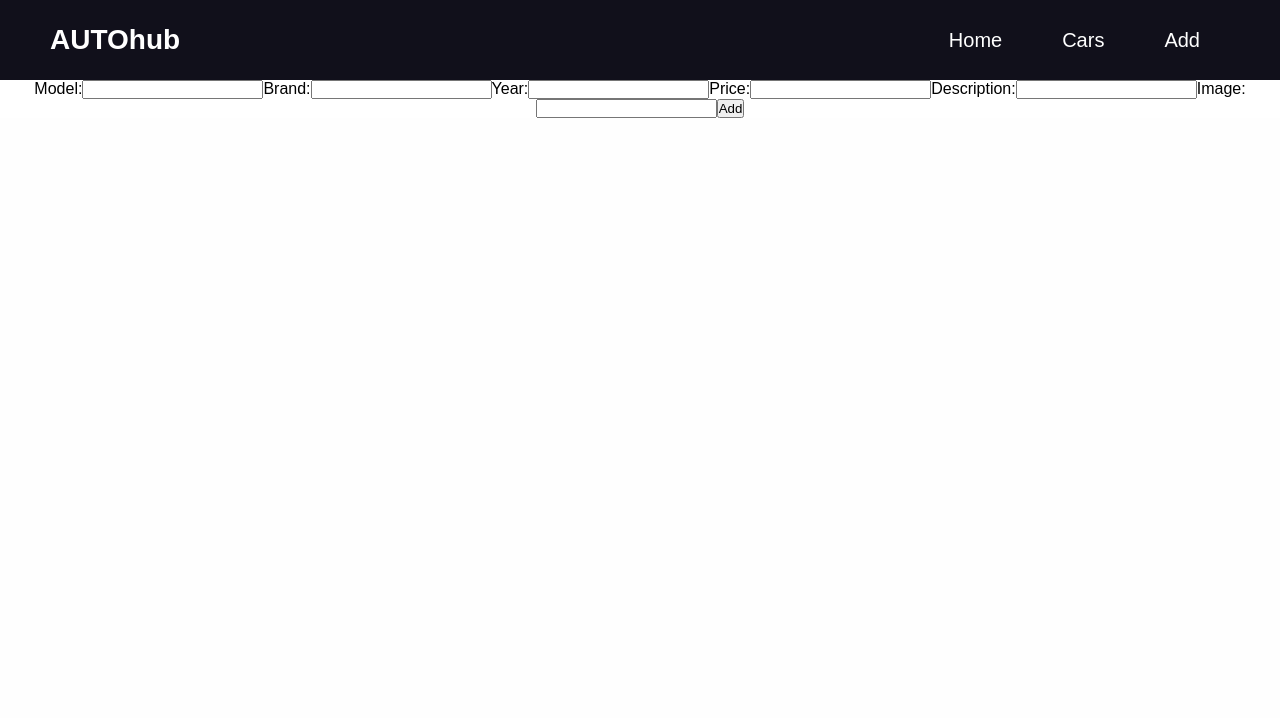
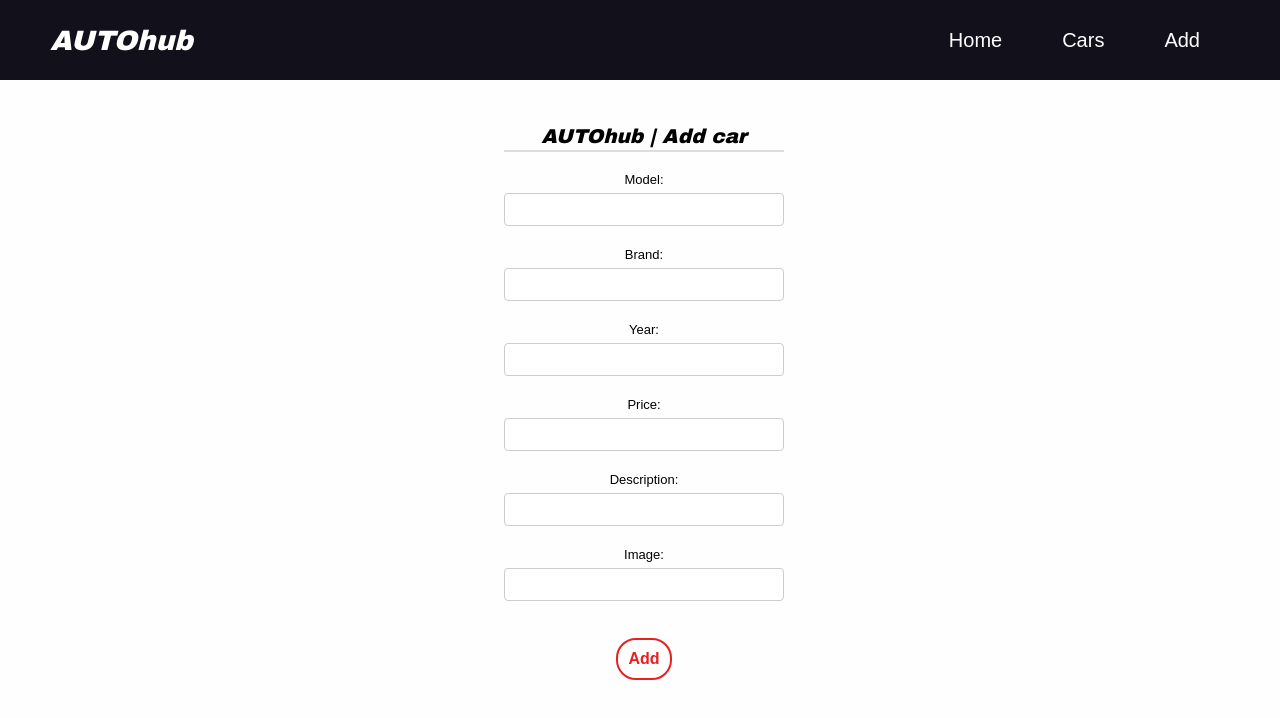
Before and after one commit to jivkovaviktoria/AutoHub, a React (Create React App) app in the folder client/: page /add in a window 1280 px wide. Shown: the top 718 px of the page. Built offline with nearby package versions, Linux system fonts and the light colour scheme; the HTML template or start-up script is replaced by a standard one.

Commit message:
Added style for the 'Add car' form

```diff
--- a/client/src/components/addCarForm/AddCarForm.js
+++ b/client/src/components/addCarForm/AddCarForm.js
@@ -1,7 +1,15 @@
+import { useRef } from 'react';
 import styles from './AddCarForm.module.css';
 import * as CarsService from "../../services/CarsService";
 
 export const AddCarForm = ({onCarAdd}) => {
+    const modelInputRef = useRef(null);
+    const brandInputRef = useRef(null);
+    const yearInputRef = useRef(null);
+    const priceInputRef = useRef(null);
+    const descriptionInputRef = useRef(null);
+    const imageInputRef = useRef(null);
+
     const carAddHandler = (e) => {
         e.preventDefault();
 
@@ -10,34 +18,42 @@ export const AddCarForm = ({onCarAdd}) => {
 
         CarsService.Add(carData)
             .then(car => console.log(car));
+
+        modelInputRef.current.value = '';
+        brandInputRef.current.value = '';
+        yearInputRef.current.value = '';
+        priceInputRef.current.value = '';
+        descriptionInputRef.current.value = '';
+        imageInputRef.current.value = '';
     }
 
     return (
         <div className={styles.wrapper}>
+            <div className={styles.heading}>AUTOhub | Add car</div>
             <form onSubmit={carAddHandler}>
                 <label>
                     Model:
-                    <input type="text" name="model"/>
+                    <input type="text" name="model" ref={modelInputRef}/>
                 </label>
                 <label>
                     Brand:
-                    <input type="text" name="brand"/>
+                    <input type="text" name="brand" ref={brandInputRef}/>
                 </label>
                 <label>
                     Year:
-                    <input type="number" name="year"/>
+                    <input type="number" name="year" ref={yearInputRef}/>
                 </label>
                 <label>
                     Price:
-                    <input type="number" name="price"/>
+                    <input type="number" name="price" ref={priceInputRef}/>
                 </label>
                 <label>
                     Description:
-                    <input type="text" name="description"/>
+                    <input type="text" name="description" ref={descriptionInputRef}/>
                 </label>
                 <label>
                     Image:
-                    <input type="text" name="imageUrl"/>
+                    <input type="text" name="imageUrl" ref={imageInputRef}/>
                 </label>
                 <button type="submit">Add</button>
             </form>
--- a/client/src/components/addCarForm/AddCarForm.module.css
+++ b/client/src/components/addCarForm/AddCarForm.module.css
@@ -1,9 +1,46 @@
 .wrapper{
-    margin: 0;
-    padding: 0;
-    background-color: lightgrey;
+    max-width: 500px;
+    padding: 20px 12px 10px 20px;
+    font: 13px Arial, Helvetica, sans-serif;
 }
-
-Form{
-    background-color: white;
+.heading{
+    font-weight: bold;
+    font-style: italic;
+    border-bottom: 2px solid #ddd;
+    margin-bottom: 20px;
+    font-size: 20px;
+    font-family: "Arial Black";
+    padding-bottom: 3px;
+    display: flex;
+    justify-content: center;
 }
+label{
+    display: block;
+    margin: 0px 0px 15px 0px;
+    align-self: flex-start;
+}
+button{
+    padding: 10px;
+    font-family: inherit;
+    font-weight: bold;
+    font-size: 1rem;
+    margin: 1rem;
+    border: 2px solid #e72020;
+    background: transparent;
+    color: #e72020;
+    border-radius: 20px;
+    cursor: pointer;
+}
+button:hover{
+    background-color: #e72020;
+    color: white;
+}
+input{
+    width: 100%;
+    padding: 8px 16px;
+    margin: 6px 0;
+    display: inline-block;
+    border: 1px solid #ccc;
+    border-radius: 4px;
+    box-sizing: border-box;
+}
--- a/client/src/components/navigationBar/NavigationBar.module.css
+++ b/client/src/components/navigationBar/NavigationBar.module.css
@@ -12,7 +12,8 @@
 }
 .logo{
     font-size: 28px;
-    font-weight: bold;
+    font-family: "Arial Black";
+    font-style: italic;
     color: white;
 }
 .navBar ul{
--- a/client/src/pages/Add.js
+++ b/client/src/pages/Add.js
@@ -1,8 +1,10 @@
 import {AddCarForm} from "../components/addCarForm/AddCarForm";
-import * as CarsService from '../services/CarsService';
+import styles from './Add.module.css';
 
 export const Add = () => {
     return (
-        <AddCarForm/>
+        <div className={styles.wrapper}>
+            <AddCarForm/>
+        </div>
     );
 }
--- /dev/null
+++ b/client/src/pages/Add.module.css
@@ -0,0 +1,5 @@
+.wrapper{
+    display: flex;
+    justify-content: center;
+    margin-top: 25px;
+}
```
